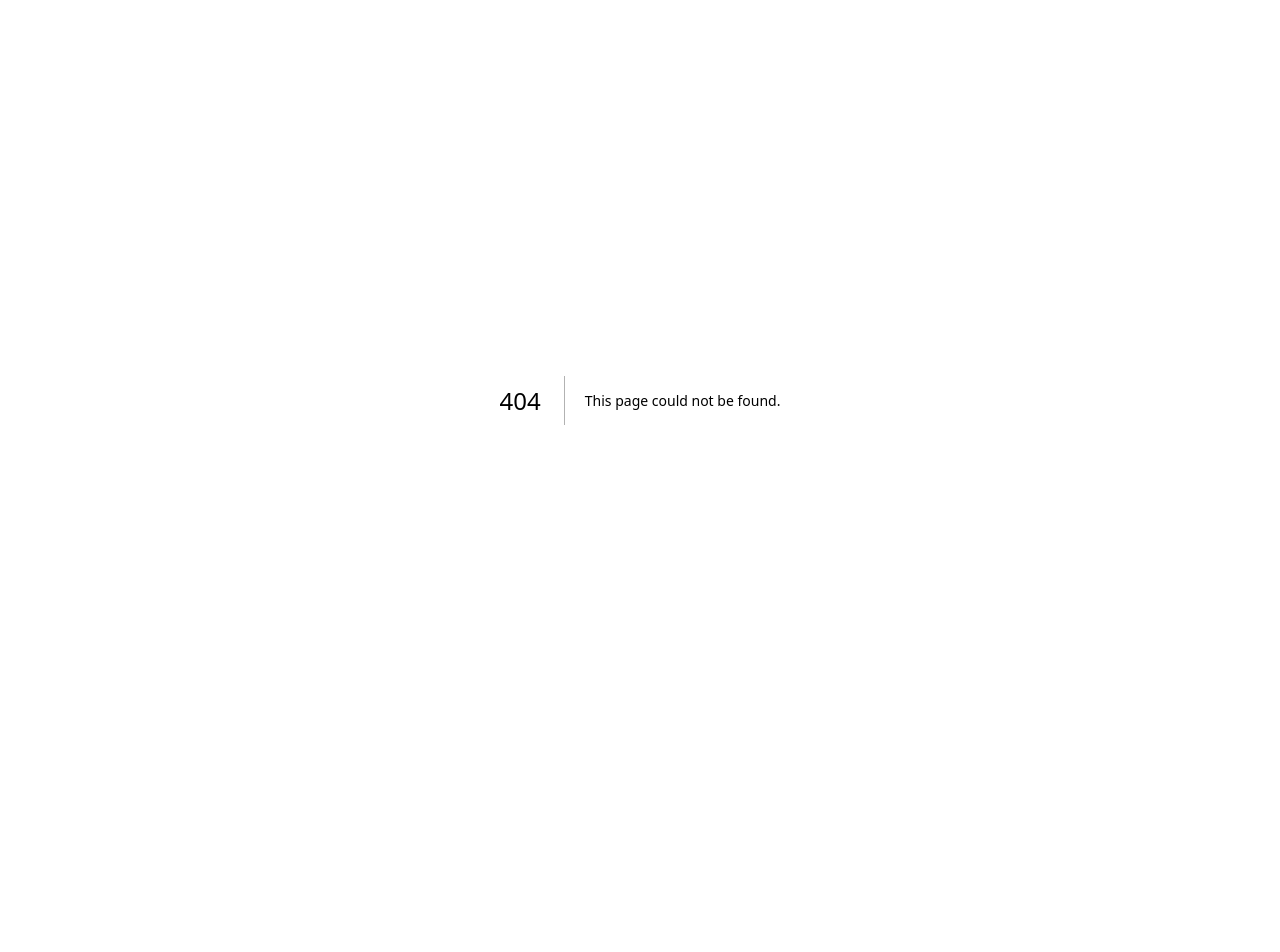
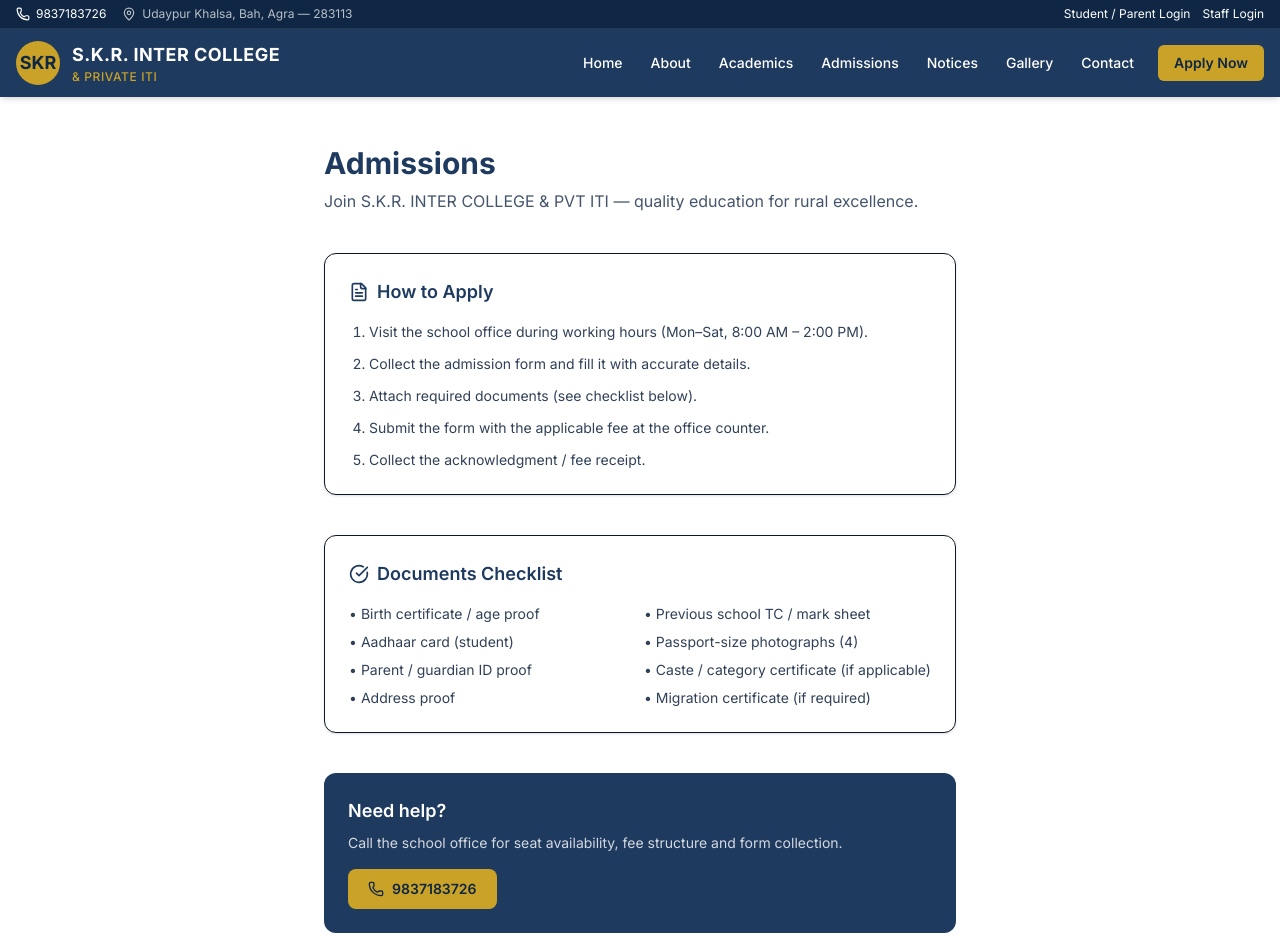
Before and after one commit to princetyagi1424/SKR-INTER-COLLEGE, a Next.js app: page /admissions in a window 1280 px wide. Before the commit this address had no page. Shown: the top 952 px of the page. Before the commit the page ends 800 px from the top, so only its background shows below. Built offline with nearby package versions, Linux system fonts and the light colour scheme.

Commit message:
feat: add Admissions public page

```diff
--- /dev/null
+++ b/src/app/(public)/admissions/page.tsx
@@ -0,0 +1,63 @@
+import { PublicHeader } from "@/components/layout/PublicHeader";
+import { PublicFooter } from "@/components/layout/PublicFooter";
+import { Phone, FileText, CheckCircle } from "lucide-react";
+
+export const metadata = { title: "Admissions" };
+
+export default function AdmissionsPage() {
+  return (
+    <div className="flex min-h-screen flex-col">
+      <PublicHeader />
+      <main className="mx-auto max-w-4xl flex-1 px-4 py-12">
+        <h1 className="mb-2 text-3xl font-bold text-[var(--color-navy)]">Admissions</h1>
+        <p className="mb-10 text-slate-600">
+          Join S.K.R. INTER COLLEGE & PVT ITI — quality education for rural excellence.
+        </p>
+
+        <section className="mb-10 rounded-xl border bg-white p-6 shadow-sm">
+          <h2 className="mb-4 flex items-center gap-2 text-lg font-semibold text-[var(--color-navy)]">
+            <FileText className="h-5 w-5" /> How to Apply
+          </h2>
+          <ol className="list-decimal space-y-3 pl-5 text-sm text-slate-700">
+            <li>Visit the school office during working hours (Mon–Sat, 8:00 AM – 2:00 PM).</li>
+            <li>Collect the admission form and fill it with accurate details.</li>
+            <li>Attach required documents (see checklist below).</li>
+            <li>Submit the form with the applicable fee at the office counter.</li>
+            <li>Collect the acknowledgment / fee receipt.</li>
+          </ol>
+        </section>
+
+        <section className="mb-10 rounded-xl border bg-white p-6 shadow-sm">
+          <h2 className="mb-4 flex items-center gap-2 text-lg font-semibold text-[var(--color-navy)]">
+            <CheckCircle className="h-5 w-5" /> Documents Checklist
+          </h2>
+          <ul className="grid gap-2 text-sm text-slate-700 sm:grid-cols-2">
+            <li>• Birth certificate / age proof</li>
+            <li>• Previous school TC / mark sheet</li>
+            <li>• Aadhaar card (student)</li>
+            <li>• Passport-size photographs (4)</li>
+            <li>• Parent / guardian ID proof</li>
+            <li>• Caste / category certificate (if applicable)</li>
+            <li>• Address proof</li>
+            <li>• Migration certificate (if required)</li>
+          </ul>
+        </section>
+
+        <section className="rounded-xl bg-[var(--color-navy)] p-6 text-white">
+          <h2 className="mb-2 text-lg font-semibold">Need help?</h2>
+          <p className="mb-4 text-sm text-white/80">
+            Call the school office for seat availability, fee structure and form collection.
+          </p>
+          <a
+            href="tel:9837183726"
+            className="inline-flex items-center gap-2 rounded-lg bg-[var(--color-gold)] px-5 py-2.5 text-sm font-semibold text-[var(--color-navy-dark)]"
+          >
+            <Phone className="h-4 w-4" />
+            9837183726
+          </a>
+        </section>
+      </main>
+      <PublicFooter />
+    </div>
+  );
+}
```
